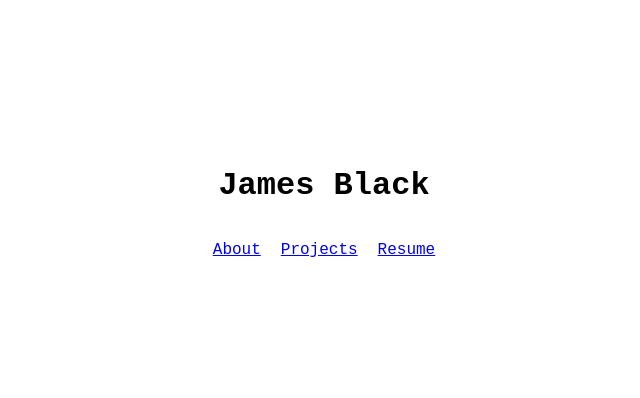
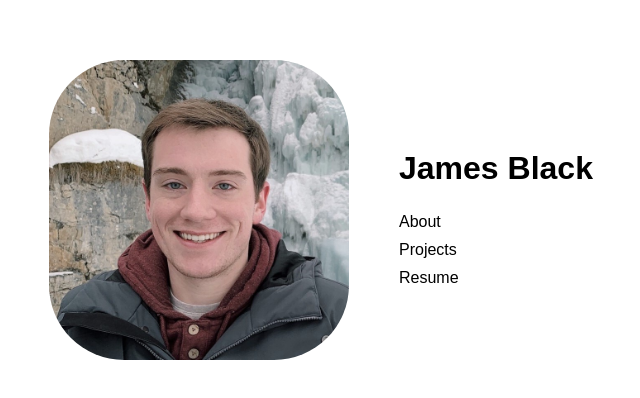
Before and after one commit to james-black/jamesblack.dev, a plain HTML site: page index.html in a window 1280 px wide. Shown: the part 190-588 px from the top of the page, without its empty margins (316-956 px from the left). Drawn offline with Linux system fonts and the light colour scheme.

Commit message:
Update home page page

```diff
--- a/index.html
+++ b/index.html
@@ -4,18 +4,23 @@
 <head>
 	<title>James Black</title>
 	<meta charset="utf-8">
+	<meta name="viewport" content="width=device-width, initial-scale=1.0">
 	<link rel="stylesheet" href="styles/main.css" />
+	<link rel="stylesheet" href="styles/index.css" />
 </head>
 
 <body>
 	<header>
-		<h1>James Black</h1>
+		<img id="headshot" src="resources/headshot.jpg">
+		<div id="right-content">
+			<h1>James Black</h1>
+			<nav>
+				<a href="pages/about.html">About</a>
+				<a href="pages/projects.html">Projects</a>
+				<a href="pages/resume.html">Resume</a>
+			</nav>
+		</div>
 	</header>
-	<nav>
-		<a href="pages/about.html"><p>About</p></a>
-		<a href="pages/projects.html"><p>Projects</p></a>
-		<a href="pages/resume.html"><p>Resume</p></a>
-	</nav>
 </body>
 
 </html>
--- /dev/null
+++ b/styles/index.css
@@ -0,0 +1,48 @@
+header {
+	display: flex;
+	align-items: center;
+	justify-content: center;
+}
+
+nav {
+	display: flex;
+	flex-direction: column;
+}
+
+nav a {
+	padding: 5px 0;
+}
+
+#headshot {
+	max-width: 300px;
+	border-radius: 25%;
+	margin-right: 50px;
+}
+
+#right-content {
+	min-width: 200px;
+}
+
+@media (any-pointer: fine) and (min-width: 701px) {
+	nav a {
+		transition: padding-left 0.25s;
+	}
+
+	nav a:hover {
+		padding-left: 5px;
+	}
+}
+
+@media screen and (max-width: 700px) {
+	header {
+		flex-direction: column;
+	}
+
+	#headshot {
+		margin-right: 0;
+	}
+
+	#right-content {
+		text-align: center;
+	}
+}
--- a/styles/main.css
+++ b/styles/main.css
@@ -1,29 +1,39 @@
+html, body {
+	height: 100%;
+	width: 100%;
+}
+
 html {
-	height: 100%;
-	display: flex;
-	justify-content: center;
-	align-items: center;
-	font-size: 16px;
+	display: table;
 }
 
 body {
+	display: table-cell;
+	vertical-align: middle;
 	margin: auto;
-	max-width: 800px;
 }
 
-nav {
-	display: flex;
-	justify-content: center;
+h1, h2, h3, h4, h5, h6, p, a {
+	font-family: arial, sans-serif;
+	color: black
 }
 
 nav a {
-	margin: 0 10px
+	text-decoration: none;
 }
 
-h1, h2, h3, h4, h5, h6, p {
-	font-family: monospace;
+@media (any-pointer: fine) {
+	a:hover {
+		color: #888;
+	}
 }
 
-h1, h2, nav {
-	text-align: center;
+@media (prefers-color-scheme: dark) {
+	body {
+		background-color: #121212;
+	}
+
+	h1, h2, h3, h4, h5, h6, p, a {
+		color: #EEE;
+	}
 }
```
Also changed, not shown: resources/headshot.jpg (added).
